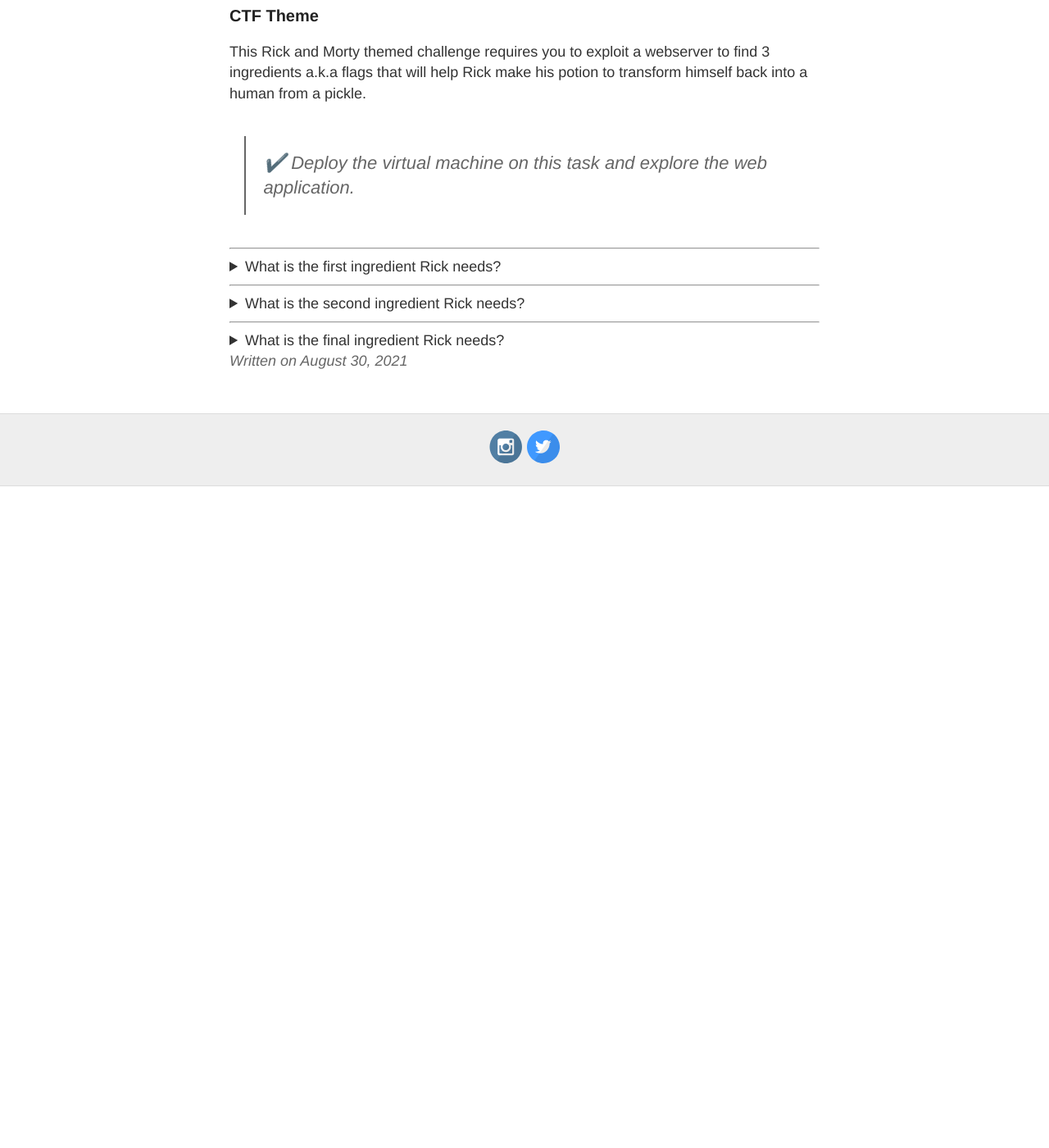
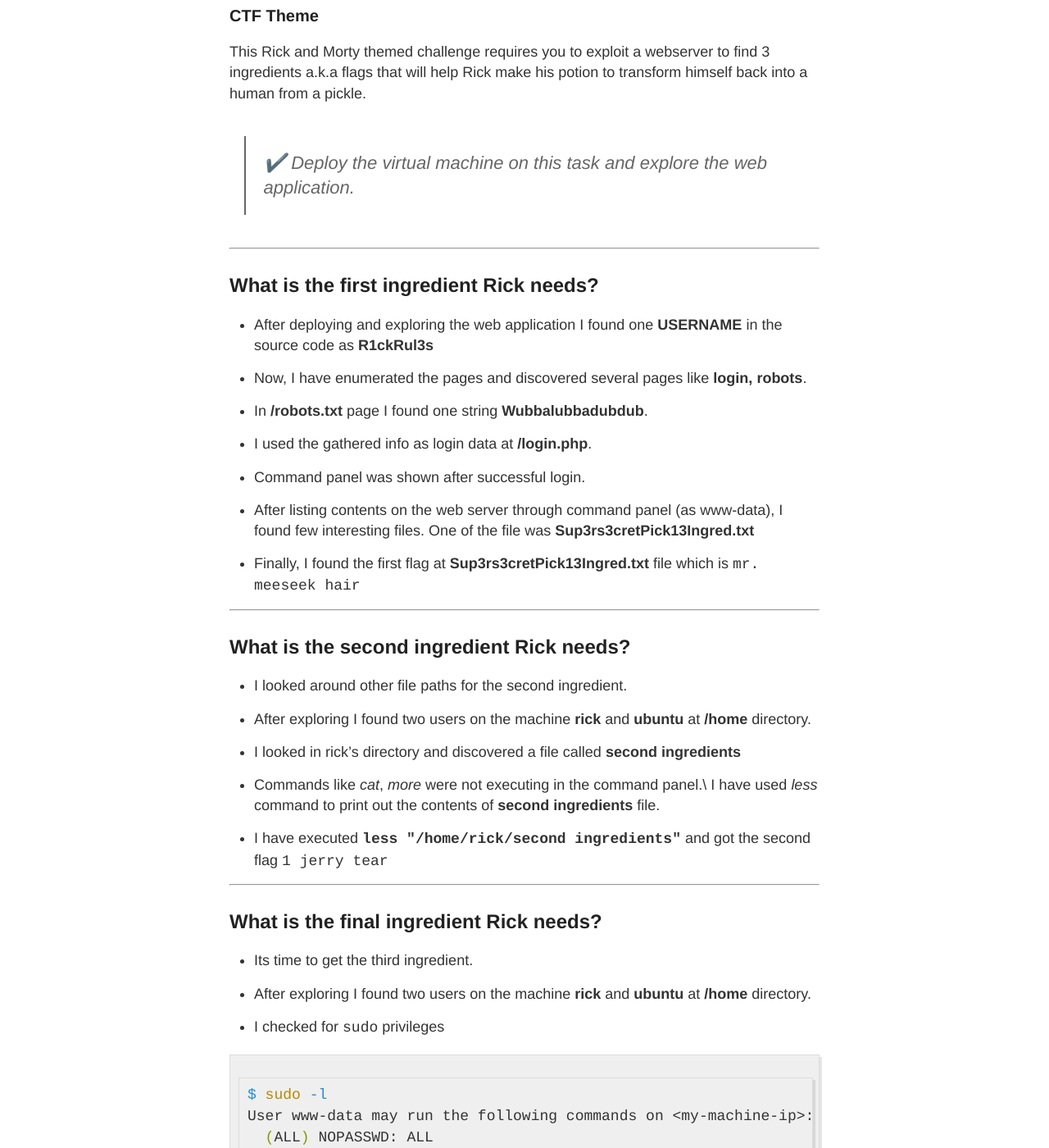
Before and after one commit to v1llur1/v1llur1.github.io, a Jekyll site: the page built from _posts/2021-8-30-thm-picklerick.md, in a window 1280 px wide and 1400 px high, scrolled down 270 px. Shown: the whole window at 82% size. Built offline with Jekyll 4.4.1, drawn with Linux system fonts in a browser that asks for light colours; before the commit the page ends 900 px from its top, so only the background shows below that; some of the changed text lies outside the part shown.

Commit message:
updated post

````diff
--- a/_posts/2021-8-30-thm-picklerick.md
+++ b/_posts/2021-8-30-thm-picklerick.md
@@ -3,6 +3,7 @@ layout: post
 title: THM Pickle Rick
 tags: thm
 ---
+
 In this writeup I will be solving the CTF of [Pickle Rick room](https://tryhackme.com/room/picklerick).
 
 ### CTF Theme
@@ -13,99 +14,60 @@ This Rick and Morty themed challenge requires you to exploit a webserver to find
 
 ---
 
-<details>
-<summary>What is the first ingredient Rick needs? </summary>
-<br>
+## What is the first ingredient Rick needs?
 
-<<<<<<< HEAD
-+ After deploying and exploring the web application I found one **USERNAME** in the source code as **R1ckRul3s**
-+ Now, I have enumerated the pages and discovered several pages like **login,**  **robots**.
-+ In **/robots.txt** page I found one string **Wubbalubbadubdub**.
-+ I used the gathered info as login data at **/login.php**.
-+ Command panel was shown after successful login.
-+ After listing contents on the web server through command panel (as www-data), I found few interesting files. One of the file was **Sup3rs3cretPick13Ingred.txt**
-+ Finally, I found the first flag at **Sup3rs3cretPick13Ingred.txt** file which is `mr. meeseek hair`
-=======
 - After deploying and exploring the web application I found one **USERNAME** in the source code as **R1ckRul3s**
+
 - Now, I have enumerated the pages and discovered several pages like **login,**  **robots**.
+
 - In **/robots.txt** page I found one string **Wubbalubbadubdub**.
+
 - I used the gathered info as login data at **/login.php**.
+
 - Command panel was shown after successful login.
-- After listing contents on the web server through command panel (as www-data), I found few interesting files. One of the file was **Sup3rs3cretPick13Ingred.txt**
-- Finally, I found the first flag at **Sup3rs3cretPick13Ingred.txt** file which is `mr. meeseek hair`
->>>>>>> dbd92aa86747e5298306eb444d121103f4d925cc
 
-</details>
+- After listing contents on the web server through command panel (as www-data),
+I found few interesting files. One of the file was **Sup3rs3cretPick13Ingred.txt**
+
+- Finally, I found the first flag at **Sup3rs3cretPick13Ingred.txt** file which is  `mr. meeseek hair`
 
 ---
 
-<details>
-<summary>What is the second ingredient Rick needs? </summary>
-<br>
+## What is the second ingredient Rick needs?
 
-<<<<<<< HEAD
-+ I looked around other file paths for the second ingredient.
-+ After exploring I found two users on the machine **rick** and **ubuntu** at **/home** directory.
-+ I looked in rick's directory and discovered a file called **second ingredients**
-+ Commands like *cat*, *more* were not executing in the command panel. I have used *less* command to print out the contents of **second ingredients** file.
-+ I have executed ``` less '/home/rick/second ingredients' ``` and got the second flag `1 jerry tear`
-=======
 - I looked around other file paths for the second ingredient.
-- After exploring I found two users on the machine **rick** and **ubuntu**<br> at **/home** directory.
+
+- After exploring I found two users on the machine **rick** and **ubuntu** at **/home** directory.
+
 - I looked in rick's directory and discovered a file called **second ingredients**
-- Commands like *cat*, *more* were not executing in the command panel. I have used *less* command to print out the contents of **second ingredients** file.
-- I have executed `**less '/home/rick/second ingredients'**` and got the second flag `1 jerry tear`
->>>>>>> dbd92aa86747e5298306eb444d121103f4d925cc
 
-</details>
+- Commands like *cat*, *more* were not executing in the command panel.\
+I have used *less* command to print out the contents of **second ingredients** file.
+
+- I have executed __`less "/home/rick/second ingredients"`__ and got the second flag  `1 jerry tear`
 
 ---
 
-<details>
-<summary>What is the final ingredient Rick needs? </summary>
-<br>
+## What is the final ingredient Rick needs?
 
-<<<<<<< HEAD
-+ Its time to get the third ingredient.
-+ After exploring I found two users on the machine **rick** and **ubuntu** at **/home** directory.
-+ I checked for sudo privileges
-=======
 - Its time to get the third ingredient.
-- After exploring I found two users on the machine **rick** and **ubuntu**<br> at **/home**
-- I checked for sudo privileges
->>>>>>> dbd92aa86747e5298306eb444d121103f4d925cc
+
+- After exploring I found two users on the machine **rick** and **ubuntu** at **/home** directory.
+
+- I checked for `sudo` privileges
 
 ```sh
 $ sudo -l
-Matching Defaults entries for www-data on <my-machine-ip>:
-<<<<<<< HEAD
-  env_reset, mail_badpass, secure_path=/usr/local/sbin\:/usr/local/bin\:/usr/sbin\:/usr/bin\:/sbin\:/bin\:/snap/bin
-=======
-  env_reset, mail_badpass, secure_path=/usr/local/sbin\:/usr/local/bin\:/usr/sbin\:/usr/bin\:/sbin\:/bin\:/snap/bin<br>
->>>>>>> dbd92aa86747e5298306eb444d121103f4d925cc
-
 User www-data may run the following commands on <my-machine-ip>:
   (ALL) NOPASSWD: ALL
 ```
 
-<<<<<<< HEAD
-> ✔️ ROOT 😉
-
-+ I looked up for the files in **/root** directory and discovered a file called **3rd.txt**
-+ I have executed ``` sudo less '/root/3rd.txt' ``` and got the final flag `fleeb juice`
-=======
-ROOT 😉
+> R👀T
 
 - I looked up for the files in **/root** directory and discovered a file called **3rd.txt**
-- I have executed `**sudo less '/root/3rd.txt'**` and got the final flag `fleeb juice`
->>>>>>> dbd92aa86747e5298306eb444d121103f4d925cc
 
-</details>
+- I have executed __`sudo less '/root/3rd.txt'`__ and got the final flag `fleeb juice`
 
 ---
 
-<<<<<<< HEAD
 `You can connect me through the below platforms for my further updates`
-=======
-`You can connect me through the below platforms for my further updates`
->>>>>>> dbd92aa86747e5298306eb444d121103f4d925cc
````
Also changed, not shown: _posts/2021-8-23-thm-web-fundamentals-mini-ctf.md (+1 -0 lines), _posts/2021-9-3-thm-blue.md (added, +102 -0 lines), about.md (+2 -5 lines), images/thm-blue/crack-pwd.png (added), images/thm-blue/flag1.png (added), images/thm-blue/flag2.png (added), images/thm-blue/flag3.png (added), images/thm-blue/getsys.png (added).
